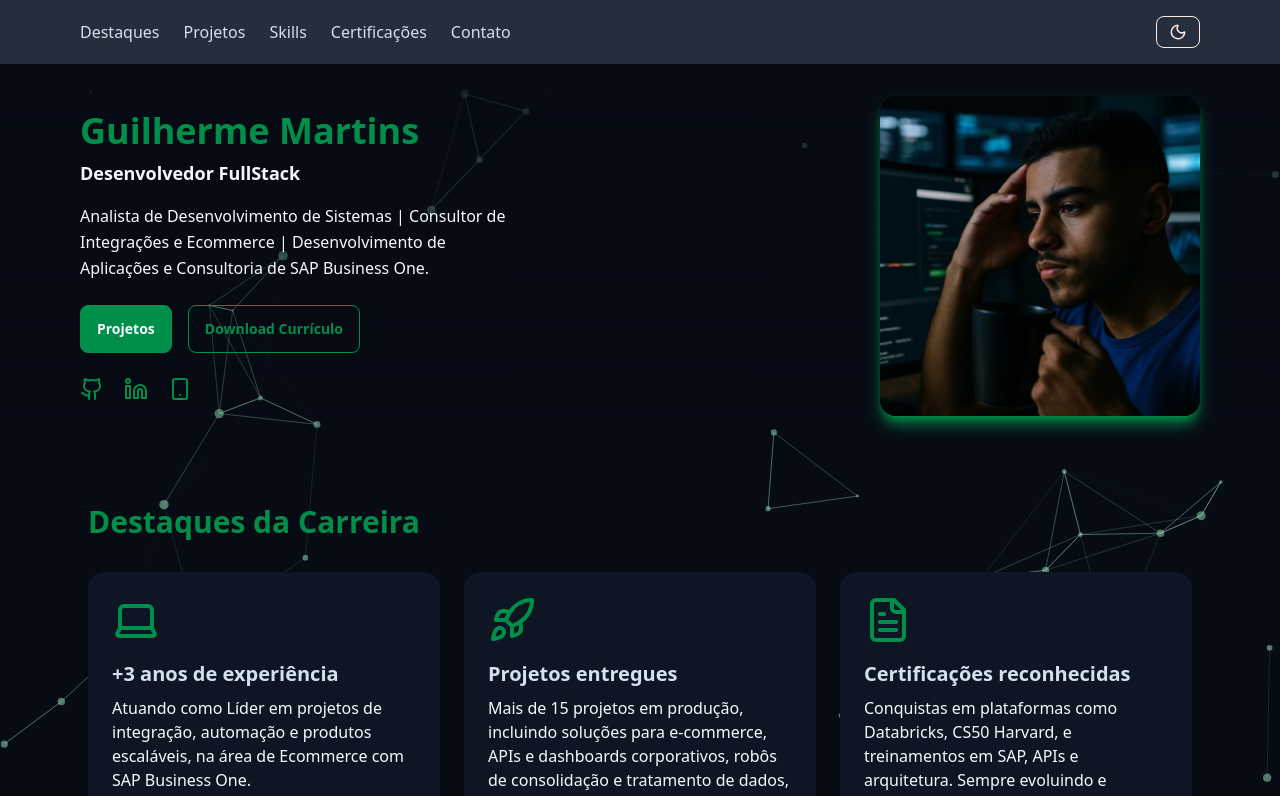
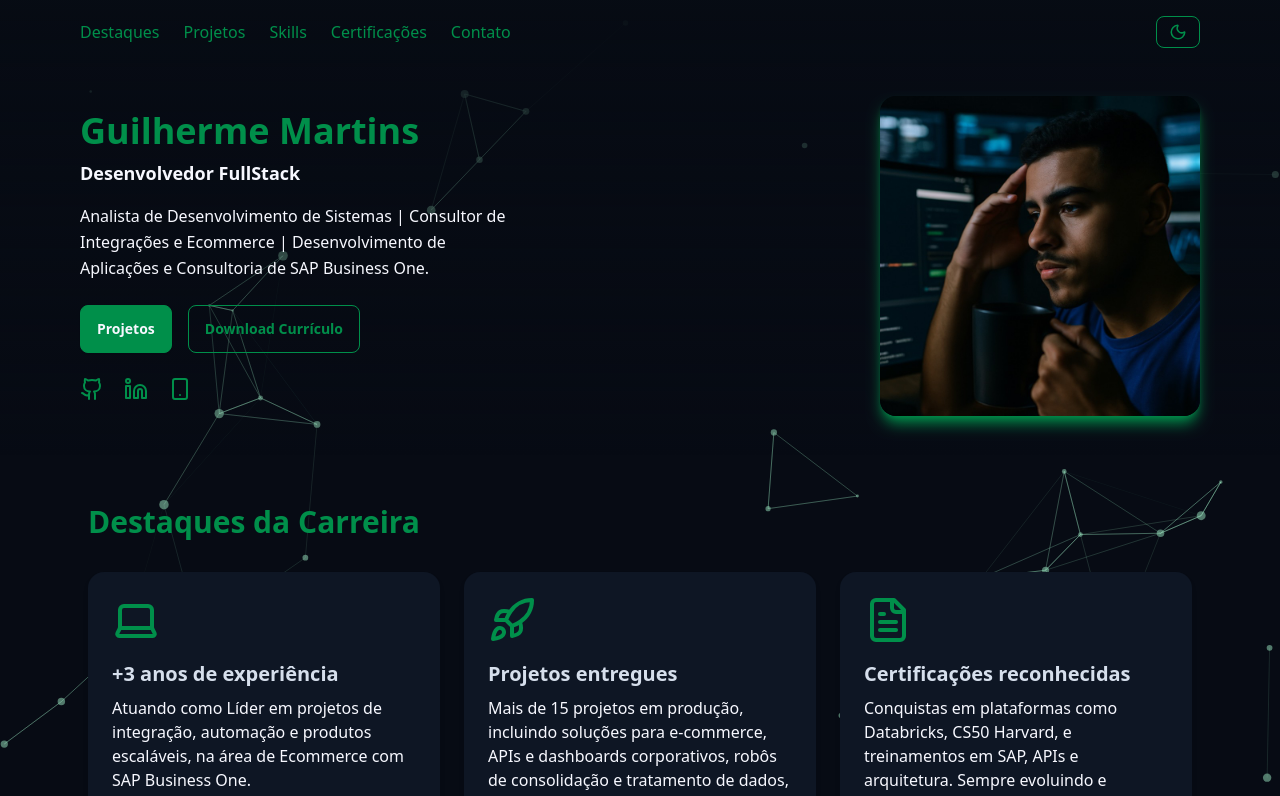
Before and after one commit to Guih-henriqueee/MartinsDevelop, a React (Vite) app: page / in a window 1280 px wide. Shown: the top 796 px of the page. Built offline with nearby package versions, Linux system fonts and the light colour scheme.

Commit message:
fix: Update header and navbar

```diff
--- a/src/components/Header.tsx
+++ b/src/components/Header.tsx
@@ -26,29 +26,29 @@ const Header = () => {
   return (
     <header className="relative bg-gradient-to-b from-base-100 to-transparent text-base-content">
 
-      <div className="fixed top-0 left-0 w-full z-50 bg-neutral backdrop-blur shadow-md">
+      <div className="fixed top-0 left-0 w-full z-50">
         <div className="max-w-6xl mx-auto px-4 py-4 flex justify-between items-center">
           <div className="md:hidden">
             <button
               onClick={toggleMenu}
-              className="btn btn-ghost btn-sm text-neutral-content"
+              className="btn btn-ghost btn-sm text-primary"
               aria-label="Abrir menu"
             >
               <Menu size={20} />
             </button>
           </div>
 
-          <nav className="hidden md:flex space-x-6 text-neutral-content">
-            <a href="#destaques" className="hover:text-primary-content transition">Destaques</a>
-            <a href="#projetos" className="hover:text-primary-content transition">Projetos</a>
-            <a href="#skills" className="hover:text-primary-content transition">Skills</a>
-            <a href="#certificacoes" className="hover:text-primary-content transition">Certificações</a>
-            <a href="#contato" className="hover:text-primary-content transition">Contato</a>
+          <nav className="hidden md:flex space-x-6 text-primary hover:text-success">
+            <a href="#destaques" className="hover:text-primary transition">Destaques</a>
+            <a href="#projetos" className="hover:text-primary transition">Projetos</a>
+            <a href="#skills" className="hover:text-primary transition">Skills</a>
+            <a href="#certificacoes" className="hover:text-primary transition">Certificações</a>
+            <a href="#contato" className="hover:text-primary transition">Contato</a>
           </nav>
 
           <button
             onClick={toggleTheme}
-            className="btn btn-sm btn-outline border-secondary-content text-secondary-content flex items-center gap-2"
+            className="btn btn-sm btn-outline border-primary text-primary flex items-center gap-2"
             aria-label={theme === "dark" ? "Ativar tema claro" : "Ativar tema escuro"}
           >
             {theme === "light" ? <Sun size={18} /> : <Moon size={18} />}
@@ -56,12 +56,13 @@ const Header = () => {
         </div>
 
         {isMenuOpen && (
-          <div className="md:hidden px-4 pb-4 bg-neutral text-neutral-content space-y-2">
-            <a href="#destaques" onClick={toggleMenu} className="block hover:text-primary-content">Destaques</a>
-            <a href="#projetos" onClick={toggleMenu} className="block hover:text-primary-content">Projetos</a>
-            <a href="#skills" onClick={toggleMenu} className="block hover:text-primary-content">Skills</a>
-            <a href="#certificacoes" onClick={toggleMenu} className="block hover:text-primary-content">Certificações</a>
-            <a href="#contato" onClick={toggleMenu} className="block hover:text-primary-content">Contato</a>
+          <div className="md:hidden px-4 pb-4 light:bg-white dark:bg-base-100 text-primary hover:text-success space-y-2 shadow-2xl">
+
+            <a href="#destaques" onClick={toggleMenu} className="block hover:text-primary">Destaques</a>
+            <a href="#projetos" onClick={toggleMenu} className="block hover:text-primary">Projetos</a>
+            <a href="#skills" onClick={toggleMenu} className="block hover:text-primary">Skills</a>
+            <a href="#certificacoes" onClick={toggleMenu} className="block hover:text-primary">Certificações</a>
+            <a href="#contato" onClick={toggleMenu} className="block hover:text-primary">Contato</a>
           </div>
         )}
       </div>
```
